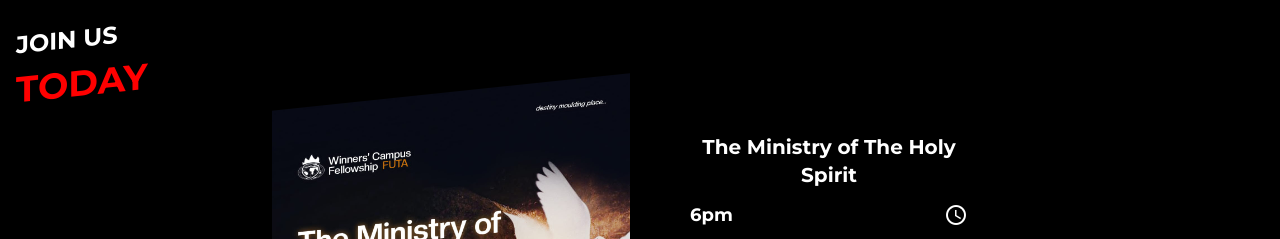
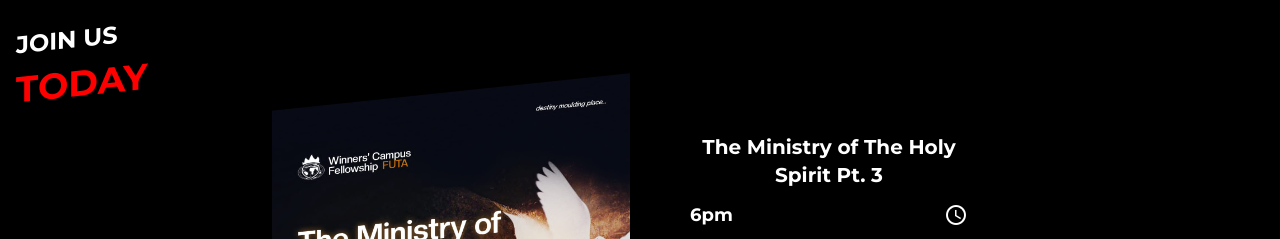
Before and after one commit to NRG-BUILDS/wcffuta, a React (Create React App) app: page / in a window 1280 px wide. Shown: the part 2720-2959 px from the top of the page. Built offline with nearby package versions, Linux system fonts and the light colour scheme.

Commit message:
Update UpcoProSect.js

```diff
--- a/src/views/Homepage/UpcoProSect.js
+++ b/src/views/Homepage/UpcoProSect.js
@@ -32,7 +32,7 @@ const UpcoProSect = () => {
 
     //Edit this to edit event details
     const program = {
-        name: "The Ministry of The Holy Spirit",
+        name: "The Ministry of The Holy Spirit Pt. 3",
         venue: 'Fellowship Auditorium, Apatapiti Layout.',
         time: '6pm'
     }
```
